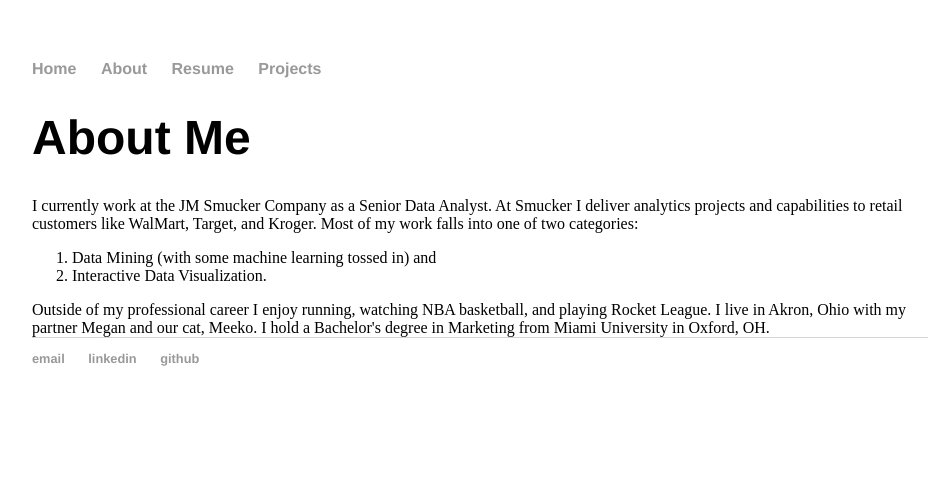
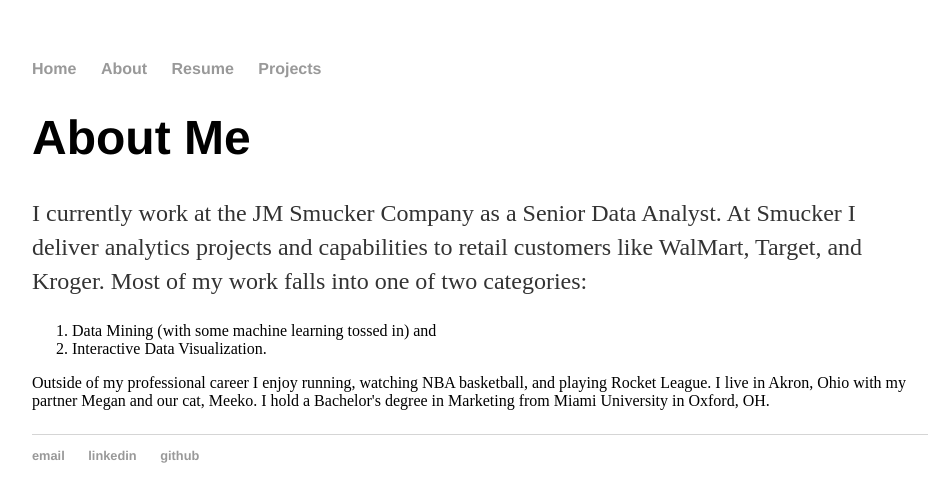
Before and after one commit to MatthewBrower/matthewbrower.github.io, a Jekyll site: the page built from about/index.html, in a window 1280 px wide. Shown: the top 502 px of the page, without its empty margins (160-1096 px from the left). Built offline with Jekyll 4.4.1, drawn with Linux system fonts in a browser that asks for light colours.

Commit message:
added paragraph notation to blurb

```diff
--- a/about/index.html
+++ b/about/index.html
@@ -4,11 +4,11 @@
 ---
 <div class="blurb">
 	<h1>About Me</h1>
-	I currently work at the JM Smucker Company as a Senior Data Analyst.  At Smucker I deliver analytics projects and capabilities to retail customers like WalMart, Target, and Kroger.  Most of my work falls into one of two categories:
+	<p>I currently work at the JM Smucker Company as a Senior Data Analyst.  At Smucker I deliver analytics projects and capabilities to retail customers like WalMart, Target, and Kroger.  Most of my work falls into one of two categories:
 		<ol>
 			<li>Data Mining (with some machine learning tossed in) and</li>
 			<li>Interactive Data Visualization.</li>
 
 	</ol>
-	Outside of my professional career I enjoy running, watching NBA basketball, and playing Rocket League.  I live in Akron, Ohio with my partner Megan and our cat, Meeko.  I hold a Bachelor's degree in Marketing from Miami University in Oxford, OH.
+	Outside of my professional career I enjoy running, watching NBA basketball, and playing Rocket League.  I live in Akron, Ohio with my partner Megan and our cat, Meeko.  I hold a Bachelor's degree in Marketing from Miami University in Oxford, OH.</p>
 </div><!-- /.blurb -->
```
